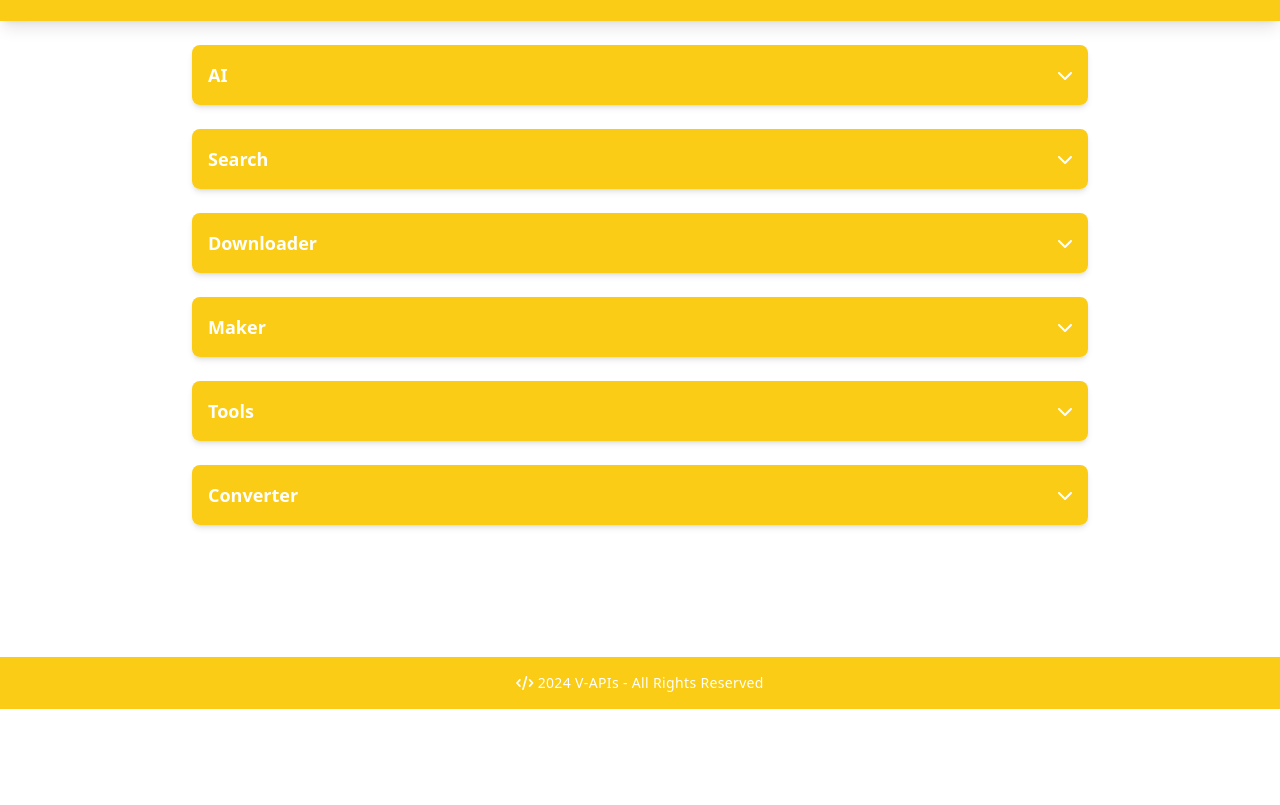
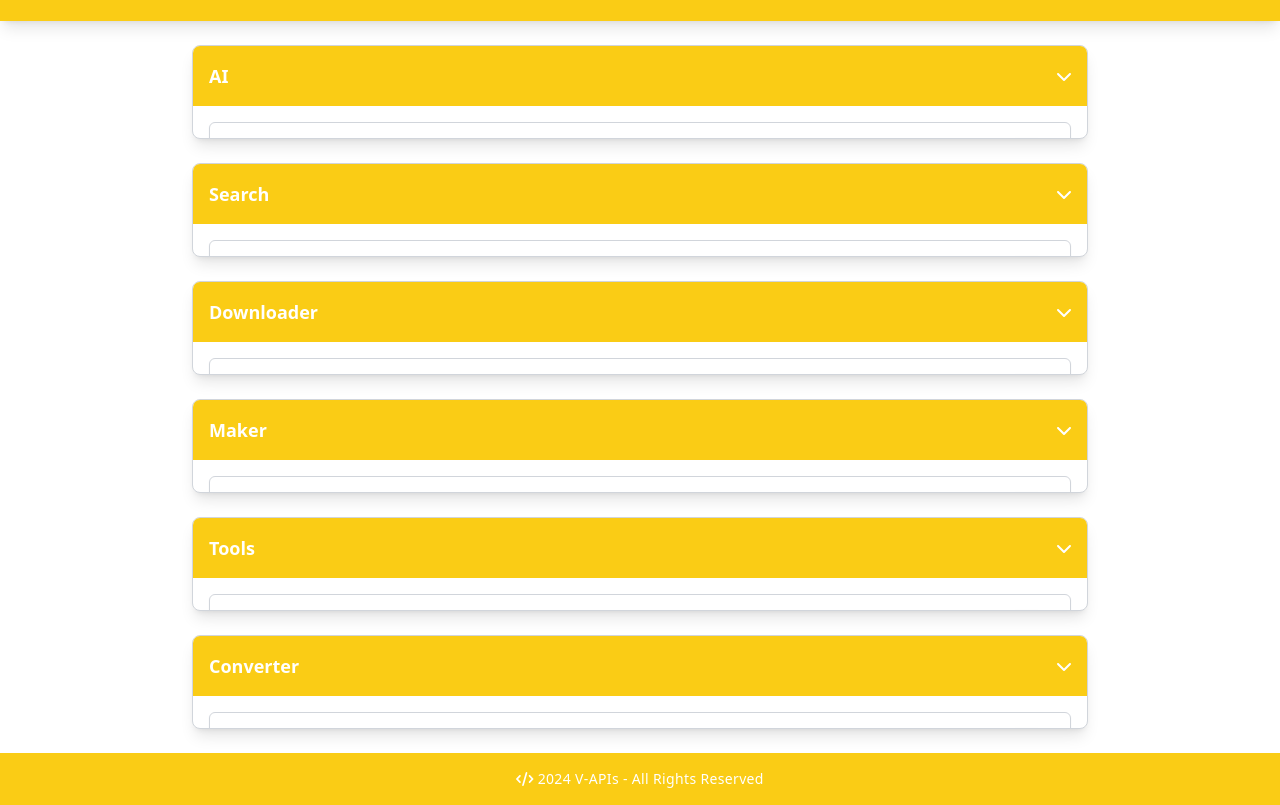
Before and after one commit to Saannan/Web, a website: page public/index.html in a window 1280 px wide. Shown: the part 91-896 px from the top of the page. Before the commit the page ends 800 px from the top, so only its background shows below. Drawn offline with nearby package versions, Linux system fonts and the light colour scheme.

Commit message:
Add files via upload

```diff
--- a/public/index.html
+++ b/public/index.html
@@ -20,6 +20,10 @@
     .bg-yellow-light { background-color: var(--yellow-light); }
     .text-yellow-light { color: var(--yellow-light); }
     .hover-bg-yellow-dark:hover { background-color: var(--yellow-dark); }
+    .transition-smooth { transition: all 0.3s ease-in-out; }
+    .rotate-180 { transform: rotate(180deg); }
+    .hidden-fold { max-height: 0; overflow: hidden; transition: max-height 0.3s ease-in-out; }
+    .show-fold { max-height: 500px; }
   </style>
 </head>
 <body class="bg-gray-light text-gray-800 min-h-screen flex flex-col">
--- a/public/index.js
+++ b/public/index.js
@@ -313,8 +313,10 @@
     section.classList.add(
       "rounded-lg",
       "bg-white",
-      "shadow-md",
-      "overflow-hidden"
+      "shadow-lg",
+      "overflow-hidden",
+      "border",
+      "border-gray-300"
     );
 
     const categoryHeader = document.createElement("div");
@@ -325,7 +327,8 @@
       "p-4",
       "bg-yellow-light",
       "text-white",
-      "cursor-pointer"
+      "cursor-pointer",
+      "transition-smooth"
     );
 
     const categoryName = document.createElement("span");
@@ -333,17 +336,20 @@
     categoryName.innerText = category.name;
 
     const toggleIcon = document.createElement("i");
-    toggleIcon.classList.add("fas", "fa-chevron-down", "transition-transform", "duration-300");
+    toggleIcon.classList.add("fas", "fa-chevron-down", "transition-smooth");
 
     categoryHeader.appendChild(categoryName);
     categoryHeader.appendChild(toggleIcon);
     section.appendChild(categoryHeader);
 
     const folder = document.createElement("div");
-    folder.classList.add("hidden", "bg-gray-light", "space-y-4", "p-4");
+    folder.classList.add("hidden-fold", "bg-gray-light", "space-y-4", "p-4");
+
     categoryHeader.addEventListener("click", () => {
-      folder.classList.toggle("hidden");
-      toggleIcon.classList.toggle("rotate-180");
+      const isOpen = folder.classList.contains("show-fold");
+      folder.classList.toggle("hidden-fold", isOpen);
+      folder.classList.toggle("show-fold", !isOpen);
+      toggleIcon.classList.toggle("rotate-180", !isOpen);
     });
 
     category.apis.forEach((api) => {
@@ -388,7 +394,7 @@
       tryButton.classList.add(
         "bg-yellow-light",
         "text-white",
-        "px-3",
+        "px-4",
         "py-2",
         "rounded-full",
         "text-xs",
```
